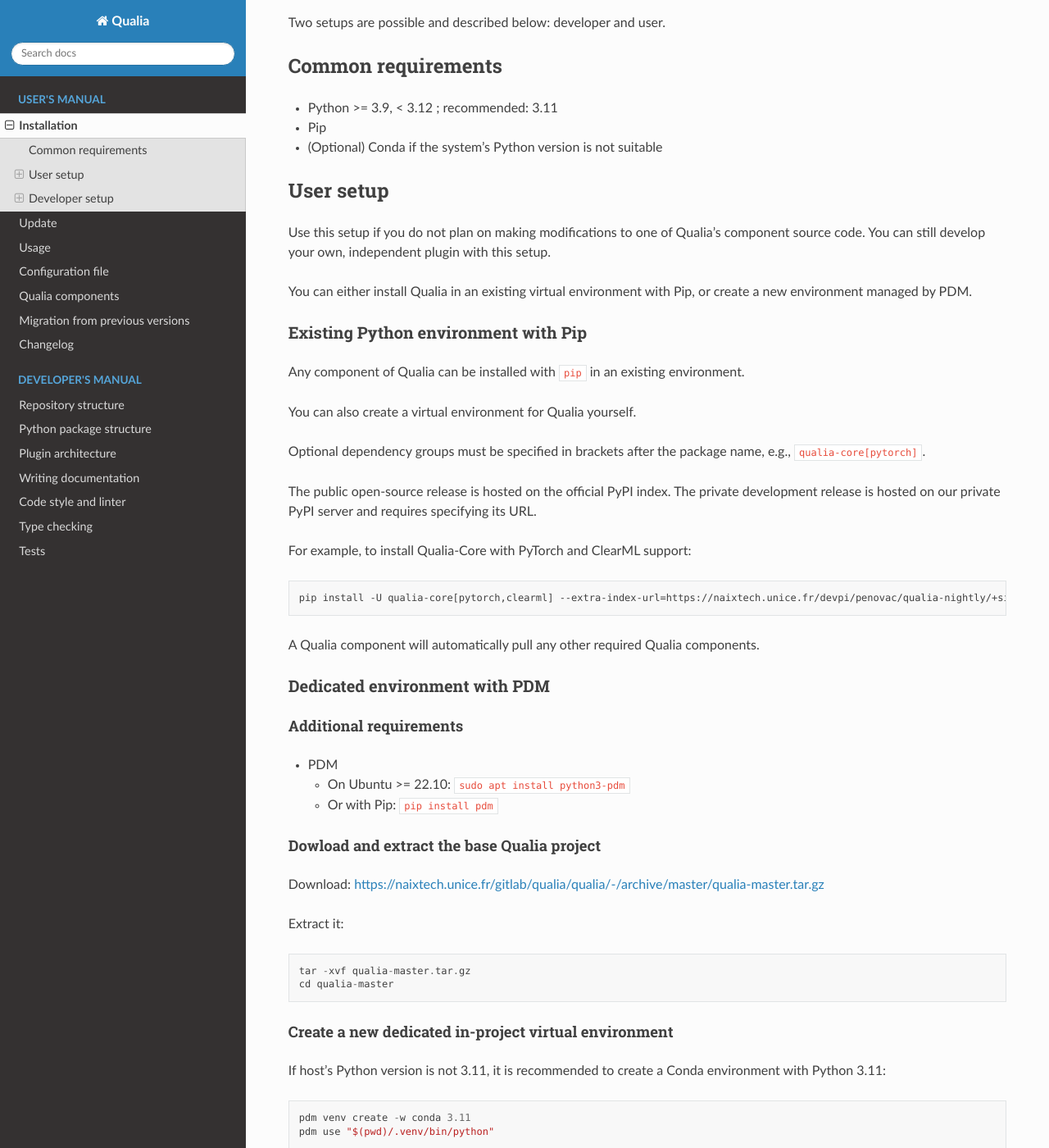
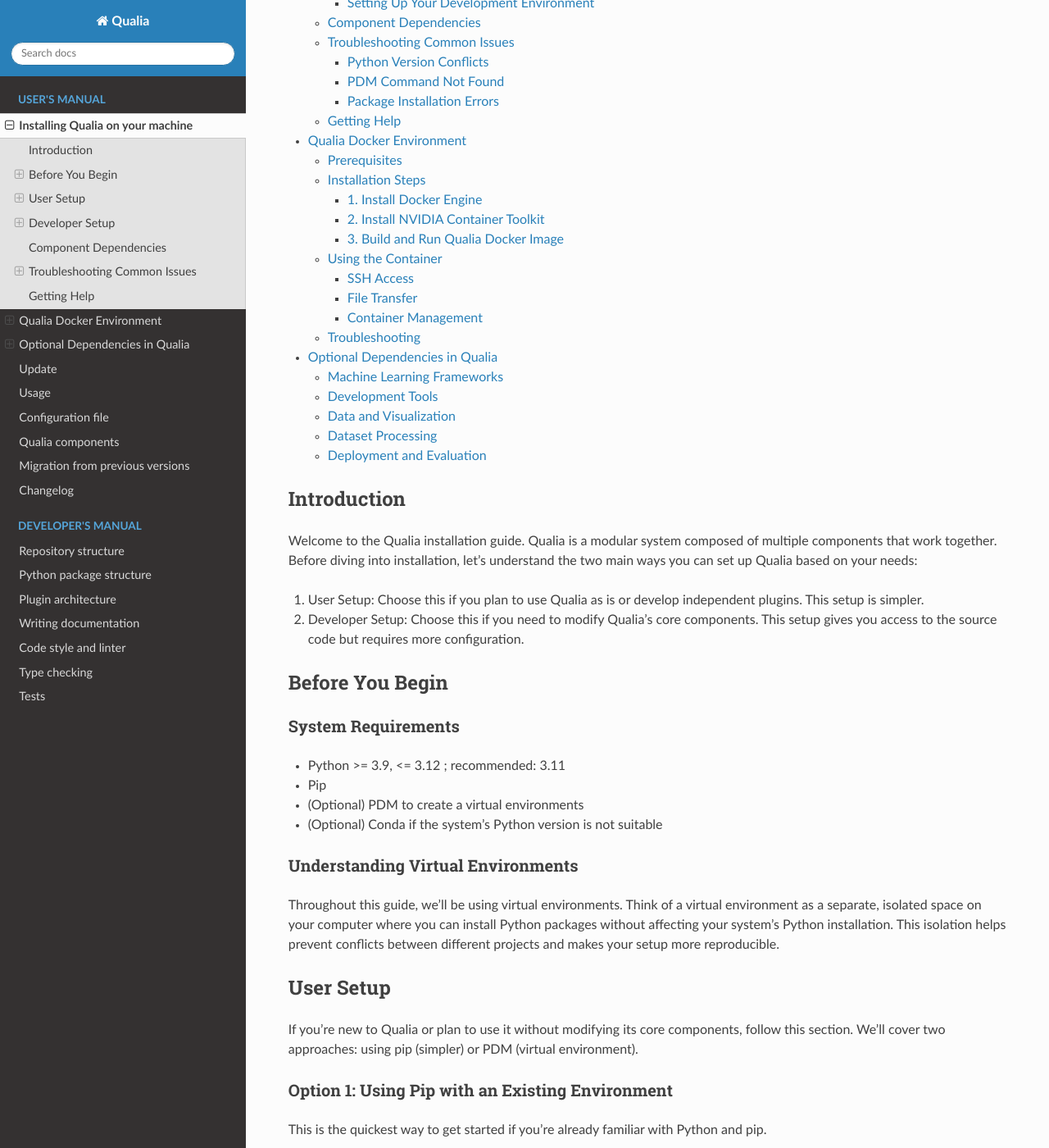
Before and after one commit to LEAT-EDGE/qualia, a Sphinx documentation site: the page built from docs/Installation.md, in a window 1280 px wide and 1400 px high, scrolled down 420 px. Shown: the whole window at 82% size. Built offline with Sphinx 7.4.7 and the Read the Docs theme 3.1.0, drawn with Linux system fonts in a browser that asks for light colours; the version number could not be read and is left out; some of the changed text lies outside the part shown.

Commit message:
Modified Installation doc

````diff
--- a/docs/Installation.md
+++ b/docs/Installation.md
@@ -1,180 +1,355 @@
-# Installation
+# Installing Qualia on your machine
 
 ```{contents} Table of Contents
 ---
 depth: 3
 ---
 ```
+## Introduction
+Welcome to the Qualia installation guide. Qualia is a modular system composed of multiple components that work together. Before diving into installation, let's understand the two main ways you can set up Qualia based on your needs:
 
+1. User Setup: Choose this if you plan to use Qualia as is or develop independent plugins. This setup is simpler.
+2. Developer Setup: Choose this if you need to modify Qualia's core components. This setup gives you access to the source code but requires more configuration.
 
-Two setups are possible and described below: developer and user.
+## Before You Begin
 
-## Common requirements
-
-- Python >= 3.9, < 3.12 ; recommended: 3.11
+### System Requirements
+- Python >= 3.9, <= 3.12 ; recommended: 3.11
 - Pip
+- (Optional) PDM to create a virtual environments
 - (Optional) Conda if the system's Python version is not suitable
 
-## User setup
+### Understanding Virtual Environments
 
-Use this setup if you do not plan on making modifications to one of Qualia's component source code. You can still develop your own, independent plugin with this setup.
+Throughout this guide, we'll be using virtual environments. Think of a virtual environment as a separate, isolated space on your computer where you can install Python packages without affecting your system's Python installation. This isolation helps prevent conflicts between different projects and makes your setup more reproducible.
 
-You can either install Qualia in an existing virtual environment with Pip, or create a new environment managed by PDM.
+## User Setup
 
-### Existing Python environment with Pip
+If you're new to Qualia or plan to use it without modifying its core components, follow this section. We'll cover two approaches: using pip (simpler) or PDM (virtual environment).
 
-Any component of Qualia can be installed with `pip` in an existing environment.
+### Option 1: Using Pip with an Existing Environment
 
-You can also create a virtual environment for Qualia yourself.
+This is the quickest way to get started if you're already familiar with Python and pip.
 
-Optional dependency groups must be specified in brackets after the package name, e.g., `qualia-core[pytorch]`.
-
-The public open-source release is hosted on the official PyPI index.
-The private development release is hosted on our private PyPI server and requires specifying its URL.
-
-For example, to install Qualia-Core with PyTorch and ClearML support:
-```{parsed-literal}
-pip install -U qualia-core[pytorch,clearml]{{qualia_extra_index}}
+-  Install Qualia components using pip. For example, to install Qualia-Core with PyTorch and ClearML support:
+```bash
+pip install -U qualia-core[pytorch,clearml]
 ```
 
-A Qualia component will automatically pull any other required Qualia components.
+The brackets after the package name indicate optional features you want to include. You can mix and match these based on your needs.
 
-### Dedicated environment with PDM
+### Option 2: Using PDM (Recommended for New Projects)
 
-#### Additional requirements
-- PDM
-    - On Ubuntu >= 22.10: `sudo apt install python3-pdm`
-    - Or with Pip: `pip install pdm`
+PDM is a modern Python package manager that provides more robust dependency management. Here's how to use it:
 
-#### Dowload and extract the base Qualia project
-Download: {{ '<{}>'.format(qualia_archive_url) }}
-
-Extract it:
-```
-tar -xvf qualia-master.tar.gz
-cd qualia-master
+1. Install PDM first:
+```bash
+# On Ubuntu 24.10 or newer:
+sudo apt install python3-pdm
+# Or using pip:
+pip install pdm
 ```
 
-#### Create a new dedicated in-project virtual environment
+2. Set up your project:
+```bash
+# Create a virtual environment named qualia-env with Python 3.11
+pdm venv create -n qualia-env # Using system Python 3.11
+# or
+pdm venv create -n qualia-env -w conda 3.11 # Using Conda if needed
 
-If host's Python version is not 3.11, it is recommended to create a Conda environment with Python 3.11:
+# Use the newly created environment
+pdm use qualia-env
 ```
+
+3. Activate your environment (do this each time you open a new terminal):
+```bash
+$(pdm venv activate qualia-env)
+```
+
+4. Install Qualia components:
+```bash
+pdm add qualia-core[pytorch,clearml]
+```
+
+## Developer Setup
+
+If you need to modify Qualia's source code, follow this section. This setup gives you direct access to the code while maintaining a proper development environment.
+
+### Setting Up Your Development Environment
+
+1. Clone the base Qualia repository:
+```bash
+git clone https://your-gitlab-server/qualia.git
+cd qualia
+```
+
+2. Create a development environment:
+```bash
 pdm venv create -w conda 3.11
 pdm use "$(pwd)/.venv/bin/python"
 ```
 
-Otherwise you can use a simple virtualenv:
-```
-pdm venv create -w virtualenv
-pdm use "$(pwd)/.venv/bin/python"
-```
+3. For each Qualia component you want to modify:
+```bash
+# Clone the component repository
+git clone git@your-gitlab-server:qualia-core.git
 
-#### Activate the virtual environment
-
-You will need to perform this step for every new shell you open:
-
-```{parsed-literal}
-$(pdm venv activate in-project)
-export PDM_BUILD_SCM_VERSION={{ env.config.version }}
-```
-
-#### Add a Qualia component to the environment
-
-Add Qualia component, you can specify additional dependency groups in brackets, e.g., for Qualia-Core with Pytorch and ClearML:
-```
-pdm add qualia-core[pytorch,clearml]
-```
-
-Repeat this step for any additional Qualia component you want to use, in order from the root of the dependency graph (see <project:User/Components.md>).
-
-## Developer setup
-
-Use this setup if you want to make modifications to one of Qualia's component source code.
-
-It is recommended to create a new Python environment for Qualia managed by PDM, but you can also install Qualia in an existing virtual environment with Pip.
-
-### Additional requirements
-- Git
-
-### Recommended: Dedicated in-project environment with PDM
-
-#### Additional requirements
-- PDM
-    - On Ubuntu >= 22.10: `sudo apt install python3-pdm`
-    - Or with Pip: `pip install pdm`
-
-#### Clone the base Qualia repository
-```{parsed-literal}
-git clone {{ qualia_git_ssh_base_url }}/qualia.git
-cd qualia
-```
-
-If you do not have an SSH key registered in Gitlab, use the HTTPS URL instead:
-```{parsed-literal}
-git clone {{ qualia_git_https_base_url }}/qualia.git
-cd qualia
-```
-
-#### Create a new dedicated in-project virtual environment
-
-If host's Python version is not 3.11, it is recommended to create a Conda environment with Python 3.11:
-```
-pdm venv create -w conda 3.11
-pdm use "$(pwd)/.venv/bin/python"
-```
-
-Otherwise you can use a simple virtualenv:
-```
-pdm venv create -w virtualenv
-pdm use "$(pwd)/.venv/bin/python"
-```
-
-#### Activate the virtual environment
-
-You will need to perform this step for every new shell you open:
-```
-$(pdm venv activate in-project)
-```
-
-#### Add a Qualia component to the environment
-
-To add a Qualia component, e.g., Qualia-Core, first clone the repository:
-```{parsed-literal}
-git clone {{ qualia_git_ssh_base_url }}/qualia-core.git
-```
-
-If you do not have an SSH key registered in Gitlab, use the HTTPS URL instead:
-```{parsed-literal}
-git clone {{ qualia_git_https_base_url }}/qualia-core.git
-```
-
-Then install it, you can specify additional dependency groups in brackets, e.g., for Qualia-Core with Pytorch and ClearML:
-```
+# Install it in development mode
 pdm add -e ./qualia-core[pytorch,clearml] --dev
 ```
 
-Repeat this step for any additional Qualia component you want to use, in order from the root of the dependency graph (see <project:User/Components.md>).
+The `-e` flag installs the package in "editable" mode, meaning changes to the source code take effect immediately without reinstalling.
 
-You can then edit the source code in each of the cloned component repository and commit as usual.
+## Component Dependencies
 
-### Existing Python environment with Pip
+Qualia is built as a modular system where components may depend on each other. When installing multiple components, install them in order from the most basic to the most dependent. For example, if component B depends on component A, install A first, then B.
 
-If you have an existing Python environment with a compatible version of Python, use `pip` to install Qualia components inside of it.
+## Troubleshooting Common Issues
 
-Clone the repository:
-```{parsed-literal}
-git clone {{ qualia_git_ssh_base_url }}/qualia-core.git
+### Python Version Conflicts
+
+If you see errors about Python version incompatibility, verify your Python version:
+```bash
+python --version
 ```
 
-If you do not have an SSH key registered in Gitlab, use the HTTPS URL instead:
-```{parsed-literal}
-git clone {{ qualia_git_https_base_url }}/qualia-core.git
+If it's not 3.11, you can create a new Conda environment with the correct version:
+```bash
+conda create -n qualia-env python=3.11
+conda activate qualia-env
 ```
 
-Install it, specifying additional dependency groups in brakckets, e.g., for Qualia-Core with PyTorch and ClearML:
-```
-cd qualia-core
-pip install -e .[pytorch, clearml]
+### PDM Command Not Found
+
+If PDM commands fail, ensure it's properly installed:
+```bash
+pip show pdm
 ```
 
-Repeat this step for any additional Qualia component you want to use, in order from the root of the dependency graph (see <project:User/Components.md>).
+If not found, reinstall it:
+```bash
+pip install -U pdm
+```
+
+### Package Installation Errors
+
+If you encounter errors during package installation or utilisation of Qualia you may need to add one of those:
+```bash
+# Pip package
+pip install --upgrade pip
+pip install --upgrade virtualenv
+pip install --upgrade pdm
+pip install --upgrade pdm-backend
+pip install --upgrade graphviz
+pip install --upgrade tensorflow
+pip install --upgrade torch-optimizer
+pip install --upgrade matplotlib
+pip install --upgrade numpy
+pip install --upgrade pydot
+
+#Apt package
+sudo apt install cmake \
+ninja-build \
+git \
+gcc
+```
+
+## Getting Help
+
+If you encounter issues not covered in this guide:
+1. Check the error message carefully - it often contains hints about what went wrong
+2. Verify you're using the recommended Python version (3.11)
+3. Ensure your virtual environment is activated
+
+Remember to always activate your virtual environment before running Qualia-related commands:
+```bash
+# For pip-based setups:
+source qualia-env/bin/activate  # Unix/macOS
+qualia-env\Scripts\activate     # Windows
+
+# For PDM-based setups:
+$(pdm venv activate in-project)
+```
+# Qualia Docker Environment
+
+This container provides a ready-to-use environment with all dependencies pre-installed for Qualia development and deployment. It includes CUDA support for GPU acceleration.
+
+## Prerequisites
+
+- Ubuntu Linux (tested on Ubuntu 22.04 and 24.04)
+- NVIDIA GPU with appropriate drivers installed
+- Sudo privileges
+
+## Installation Steps
+
+### 1. Install Docker Engine
+
+```bash
+# Add Docker's official GPG key
+sudo apt-get update
+sudo apt-get install ca-certificates curl
+sudo install -m 0755 -d /etc/apt/keyrings
+sudo curl -fsSL https://download.docker.com/linux/ubuntu/gpg -o /etc/apt/keyrings/docker.asc
+sudo chmod a+r /etc/apt/keyrings/docker.asc
+
+# Add the Docker repository
+echo \
+  "deb [arch=$(dpkg --print-architecture) signed-by=/etc/apt/keyrings/docker.asc] https://download.docker.com/linux/ubuntu \
+  $(. /etc/os-release && echo "$VERSION_CODENAME") stable" | \
+  sudo tee /etc/apt/sources.list.d/docker.list > /dev/null
+
+# Install Docker packages
+sudo apt-get update
+sudo apt-get install docker-ce docker-ce-cli containerd.io docker-buildx-plugin docker-compose-plugin
+
+# Verify installation
+sudo docker run hello-world
+```
+
+### 2. Install NVIDIA Container Toolkit
+
+```bash
+# Add NVIDIA Container Toolkit repository
+curl -fsSL https://nvidia.github.io/libnvidia-container/gpgkey | sudo gpg --dearmor -o /usr/share/keyrings/nvidia-container-toolkit-keyring.gpg
+curl -s -L https://nvidia.github.io/libnvidia-container/stable/deb/nvidia-container-toolkit.list | \
+  sed 's#deb https://#deb [signed-by=/usr/share/keyrings/nvidia-container-toolkit-keyring.gpg] https://#g' | \
+  sudo tee /etc/apt/sources.list.d/nvidia-container-toolkit.list
+
+# Install and configure
+sudo apt-get update
+sudo apt-get install -y nvidia-container-toolkit
+sudo nvidia-ctk runtime configure --runtime=docker
+sudo systemctl restart docker
+```
+
+### 3. Build and Run Qualia Docker Image
+
+```bash
+# Clone the repository
+git clone https://naixtech.unice.fr/gitlab/qualia/qualia.git
+cd qualia/docker
+
+# Build the image (this may take several minutes)
+sudo docker build -f qualia-opensource-cuda -t qualia:cuda .
+
+# Run the container with GPU support
+sudo docker run -d --gpus all -p 2222:22 qualia:cuda
+```
+
+## Using the Container
+
+### SSH Access
+
+```bash
+# Connect to the container
+ssh -p 2222 root@localhost  # password: root
+
+# If you get a host key error, reset the SSH fingerprint using either:
+# Method 1 (using $HOME):
+ssh-keygen -f "$HOME/.ssh/known_hosts" -R "[localhost]:2222"
+# Method 2 (using explicit path):
+ssh-keygen -f '/home/$USER/.ssh/known_hosts' -R '[localhost]:2222'
+# Both commands do the same thing, just using different ways to reference your home directory
+```
+
+### File Transfer
+
+Transfer files to and from the container using SCP:
+
+```bash
+# Copy files TO the container
+scp -P 2222 -r data/ root@localhost:/app/                  # Copy directory
+scp -P 2222 CNN_float32_train.toml root@localhost:/app/    # Copy file
+
+# Copy files FROM the container
+scp -P 2222 -r root@localhost:/app/out/ ./                 # Copy output directory
+scp -P 2222 root@localhost:/app/out/results.txt ./         # Copy specific file
+```
+
+### Container Management
+
+```bash
+# List running containers
+docker ps
+
+# List all containers (including stopped ones)
+docker ps -a
+
+# Stop the container
+docker stop <container_id>
+
+# Start a stopped container
+docker start <container_id>
+
+# Remove a container
+docker rm <container_id>
+```
+
+## Troubleshooting
+
+1. If SSH connection fails:
+   - Verify the container is running: `docker ps`
+   - Check if port 2222 is already in use: `netstat -tuln | grep 2222`
+
+2. If GPU is not detected:
+   - Verify NVIDIA drivers are installed: `nvidia-smi`
+   - Check container GPU access: `docker exec <container_id> nvidia-smi`
+
+# Optional Dependencies in Qualia
+
+Qualia uses a modular system where you can install extra features as needed. Here are the available options:
+
+## Machine Learning Frameworks
+
+- `[pytorch]`: For PyTorch-based projects
+    - Includes PyTorch, PyTorch Lightning, and tabulate
+- `[tensorflow]`: For TensorFlow-based projects
+    - Includes TensorFlow, Keras, and pydot
+
+## Development Tools
+
+- `[codegen]`: For code generation
+    - Includes qualia_codegen_core
+- `[tests]`: For testing
+    - Includes pytest and related plugins
+- `[lint]`: For code style checking
+    - Includes ruff
+- `[typecheck]`: For type checking
+    - Includes mypy and pyright
+- `[docs]`: For documentation
+    - Includes Sphinx with ReadTheDocs theme
+
+## Data and Visualization
+
+- `[visualize]`: For creating plots and PDFs
+    - Includes matplotlib and pypdf
+- `[clearml]`: For tracking experiments
+    - Includes clearml and tensorboard
+
+## Dataset Processing
+
+- `[gtsrb]`: For traffic sign recognition
+    - Includes imageio and scikit-image
+- `[gsc]`: For speech commands
+    - Includes torchaudio
+- `[pytorch3drotation]`: For 3D vision
+    - Includes pytorch3d
+- `[dataaugmentation_image]`: For image processing
+    - Includes torchvision
+
+## Deployment and Evaluation
+
+- `[deployment-sparkfunedge]`: For edge deployment
+    - Includes pycryptodome
+- `[evaluation-host-tflite]`: For TFLite evaluation
+    - Includes scikit-learn
+- `[evaluation-target-qualia]`: For hardware targets
+    - Includes pyserial
+
+To use multiple options, combine them with commas:
+
+```bash
+pip install qualia-core[pytorch,clearml,visualize]
+```
+
+Tip: Only install what you need to keep your environment light and avoid conflicts.
````
